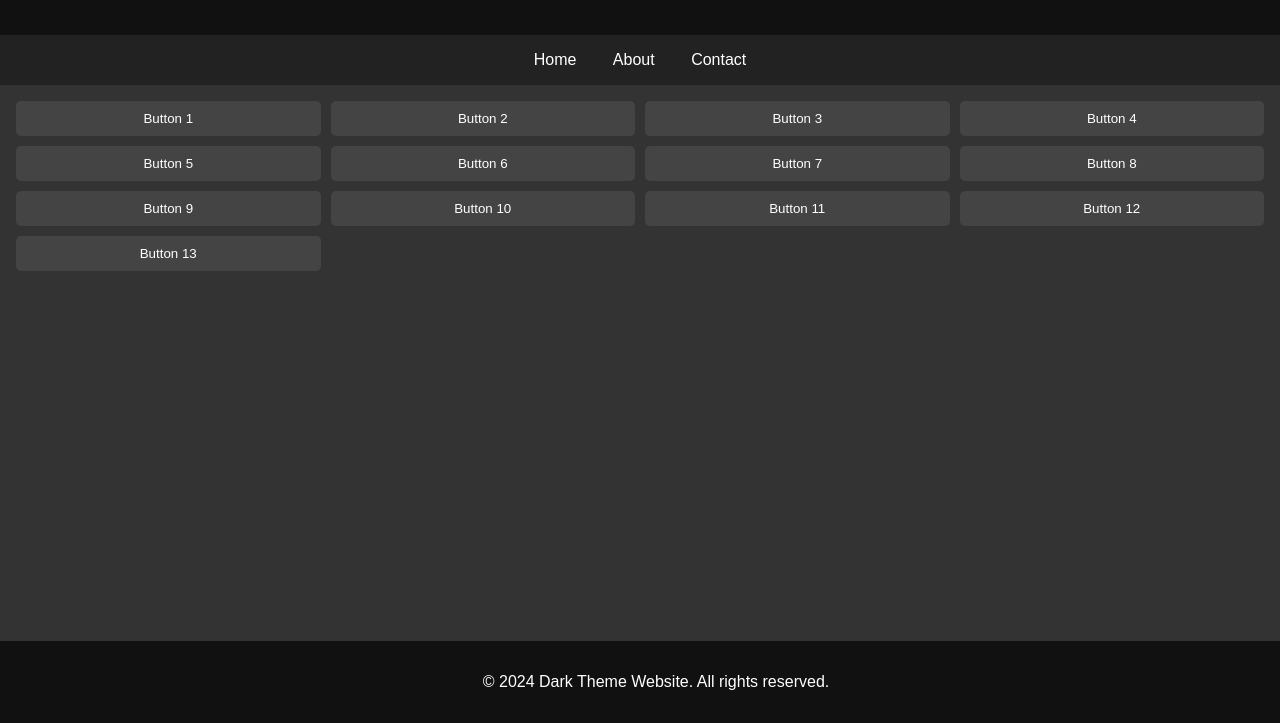
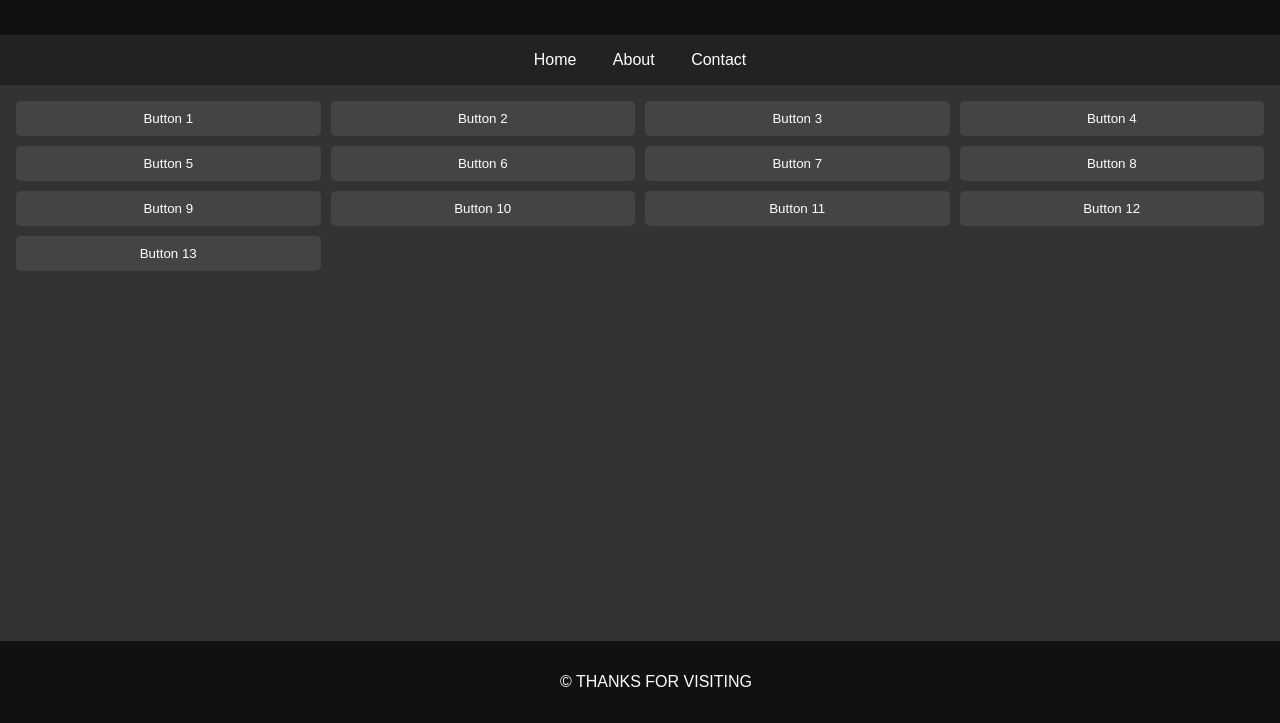
Before and after one commit to mrbadfits12/UnblockeGames.github.io, a plain HTML site: page index.html in a window 1280 px wide. Shown: the part 77-800 px from the top of the page. Drawn offline with Linux system fonts and the light colour scheme.

Commit message:
Update index.html

```diff
--- a/index.html
+++ b/index.html
@@ -3,7 +3,7 @@
 <head>
     <meta charset="UTF-8">
     <meta name="viewport" content="width=device-width, initial-scale=1.0">
-    <title>Dark Theme Website</title>
+    <title>UNBLOCKED GAMES</title>
     <style>
         body {
             font-family: Arial, sans-serif;
@@ -89,7 +89,7 @@
 </section>
 
 <footer>
-    <p>&copy; 2024 Dark Theme Website. All rights reserved.</p>
+    <p>&copy; THANKS FOR VISITING</p>
 </footer>
 
 </body>
```
